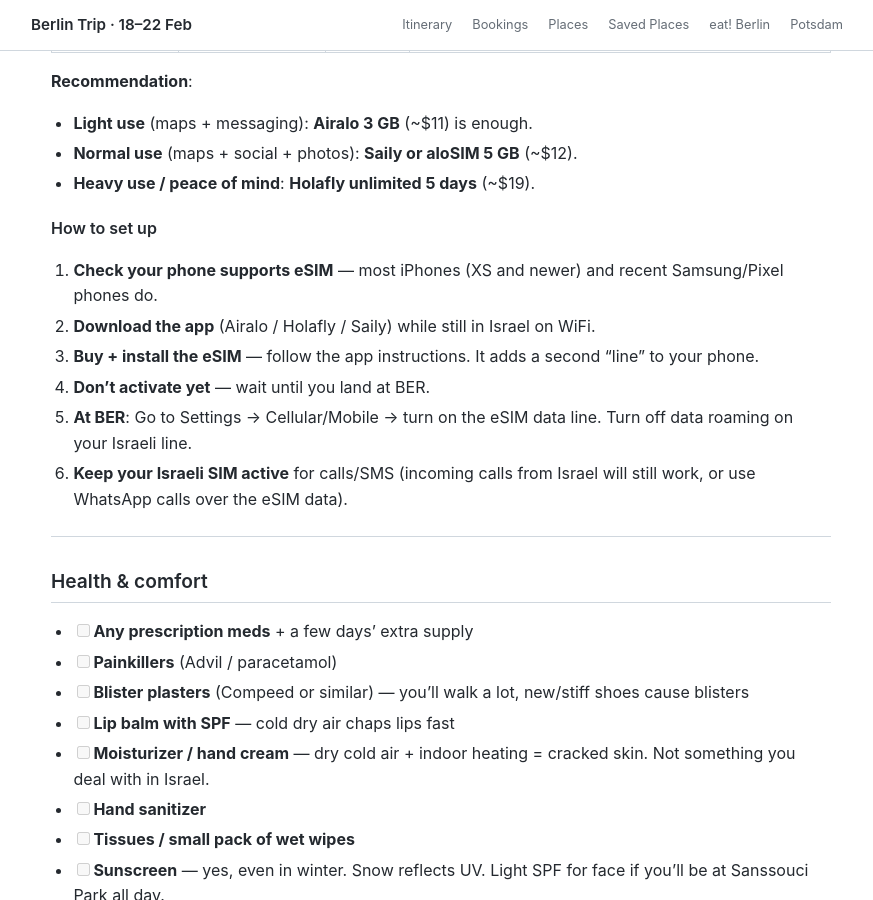
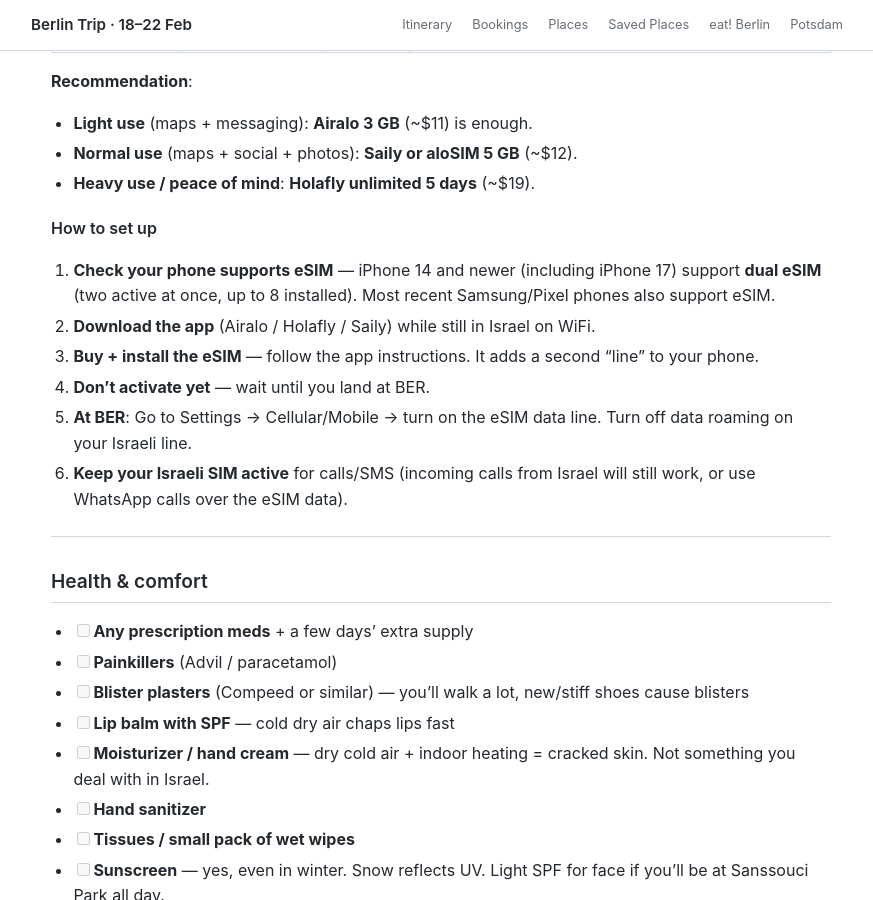
Before and after one commit to eran-benmoha/berlin-trip-notes, a Jekyll site: the page built from 05-packing.md, in a window 1280 px wide and 900 px high, scrolled down 4298 px. Shown: the whole window, without its empty margins (199-1072 px from the left). Built offline with Jekyll 4.4.1, drawn with Linux system fonts in a browser that asks for light colours; our own code applies the rules of GitHub Pages for plain Markdown files.

Commit message:
Clarify dual eSIM support for iPhone 14+ / iPhone 17
Co-authored-by: eran-benmoha <eran-benmoha@users.noreply.github.com>

```diff
--- a/05-packing.md
+++ b/05-packing.md
@@ -126,7 +126,7 @@ If your carrier charges a lot for roaming, buy a travel eSIM. For a **5-day trip
 
 ### How to set up
 
-1. **Check your phone supports eSIM** — most iPhones (XS and newer) and recent Samsung/Pixel phones do.
+1. **Check your phone supports eSIM** — iPhone 14 and newer (including iPhone 17) support **dual eSIM** (two active at once, up to 8 installed). Most recent Samsung/Pixel phones also support eSIM.
 2. **Download the app** (Airalo / Holafly / Saily) while still in Israel on WiFi.
 3. **Buy + install the eSIM** — follow the app instructions. It adds a second "line" to your phone.
 4. **Don't activate yet** — wait until you land at BER.
```
